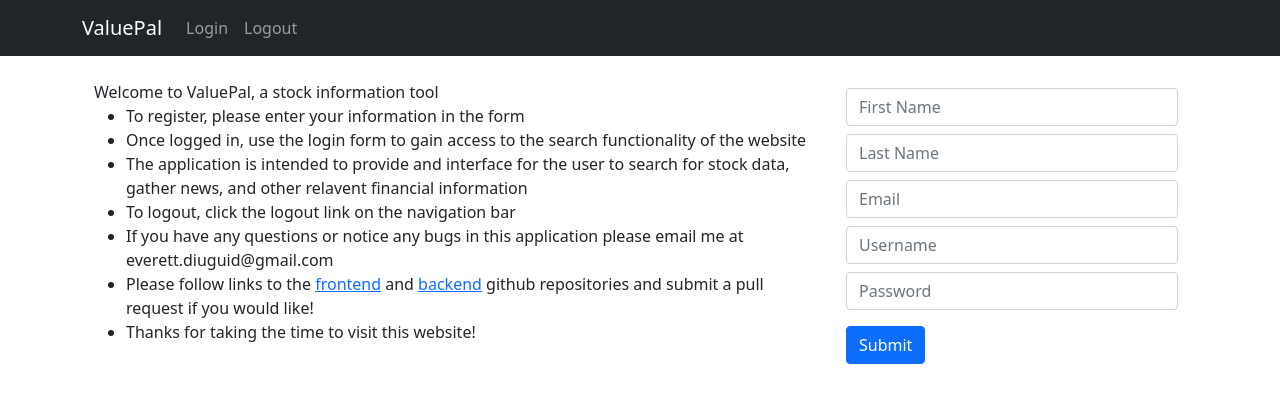
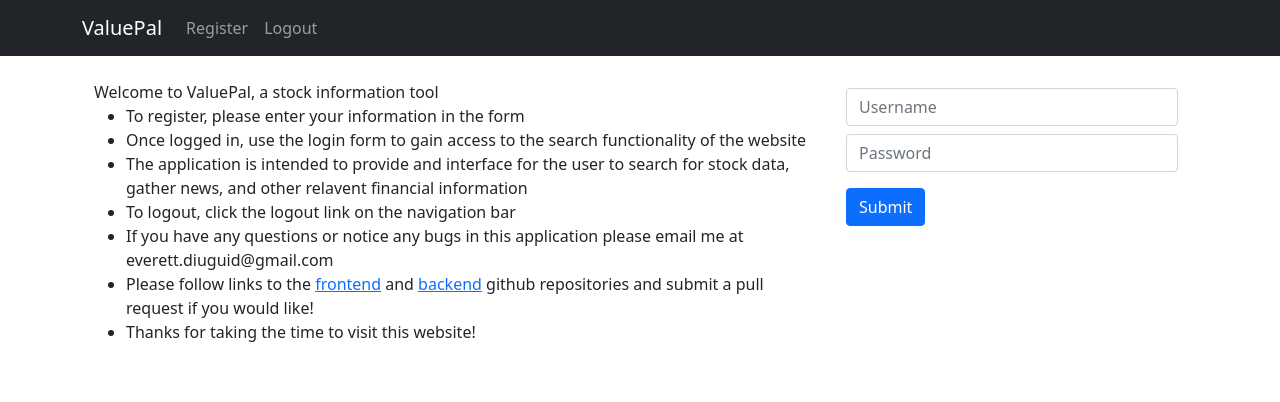
Before and after one commit to diuguide/valuePal-UI, a React (Create React App) app in the folder client/: page / in a window 1280 px wide. Shown: the top 402 px of the page. Built offline with nearby package versions, Linux system fonts and the light colour scheme.

Commit message:
implemented auth slice, login, logout functionality

```diff
--- a/client/src/App.tsx
+++ b/client/src/App.tsx
@@ -1,7 +1,8 @@
 import {Container} from "react-bootstrap";
 import Register from "./components/Auth/Register";
 import Login from "./components/Auth/Login";
-import Main from "./components/Main/Welcome";
+import Welcome from "./components/Main/Welcome";
+import Main from "./components/Main/Main";
 import {BrowserRouter as Router, Switch, Route} from "react-router-dom";
 import './App.css';
 import NavBar from "./components/Navigation/NavBar";
@@ -12,9 +13,10 @@ function App() {
       <NavBar />
       <Container>
         <Switch>
-          <Route exact path="/" component={Main}></Route>
+          <Route exact path="/" component={Welcome}></Route>
           <Route exact path="/login" component={Login}></Route>
           <Route exact path="/register" component={Register}></Route>
+          <Route exact path="/main" component={Main}></Route>
         </Switch>
       </Container>
     </Router>
--- a/client/src/app/store.ts
+++ b/client/src/app/store.ts
@@ -1,9 +1,11 @@
 import { configureStore, ThunkAction, Action } from '@reduxjs/toolkit';
 import errorReducer from "../slice/error/errorSlice";
+import authReducer from "../slice/auth/authSlice";
 
 export const store = configureStore({
   reducer: {
-    error: errorReducer
+    error: errorReducer,
+    auth: authReducer
   },
 });
 
--- a/client/src/components/Auth/Login.tsx
+++ b/client/src/components/Auth/Login.tsx
@@ -1,9 +1,20 @@
-import { Row, Col, Form, Button } from "react-bootstrap";
+import { Row, Col, Form, Button, Alert } from "react-bootstrap";
 import { loginUser } from "../../utilities/auth";
-import { yahoo } from "../../utilities/stockData";
+import { useAppDispatch, useAppSelector } from "../../app/hooks";
+import {
+  errorState,
+  showMessage,
+  hideMessage,
+} from "../../slice/error/errorSlice";
+import { isLoading, isLoaded } from "../../slice/auth/authSlice";
 import { useState } from "react";
+import { useHistory } from "react-router";
 
 const Login = () => {
+  const history = useHistory();
+  const error = useAppSelector(errorState);
+  const dispatch = useAppDispatch();
+
   const [loginCreds, setloginCreds] = useState({
     username: "",
     password: "",
@@ -15,19 +26,31 @@ const Login = () => {
   };
 
   const handleClick = () => {
+    dispatch(isLoading());
     loginUser(loginCreds)
       .then((res) => {
-        console.log("response on front end: ", res);
+        setloginCreds({
+          username: "",
+          password: "",
+        });
+        if (res.status === 200) {
+          dispatch(isLoaded(res.headers.authorization));
+          history.push("/main");
+        }
       })
-      .catch((err) => console.error(err));
-      yahoo("tsla");
+      .catch((err) => {
+        dispatch(showMessage(err.response.data));
+        setTimeout(() => {
+          dispatch(hideMessage());
+        }, 5000);
+      });
   };
 
   return (
     <Row>
-      <Col lg={4}>
+      <Col>
         <Form>
-          <Form.Group>
+          <Form.Group className="m-2">
             <Form.Control
               type="text"
               name="username"
@@ -36,7 +59,7 @@ const Login = () => {
               placeholder="Username"
             ></Form.Control>
           </Form.Group>
-          <Form.Group>
+          <Form.Group className="m-2">
             <Form.Control
               type="password"
               name="password"
@@ -45,7 +68,14 @@ const Login = () => {
               placeholder="Password"
             ></Form.Control>
           </Form.Group>
-          <Button onClick={handleClick}>Submit</Button>
+          {error.showMsg && (
+            <Alert className="m-2" variant="danger">
+              {error.msg}
+            </Alert>
+          )}
+          <Button className="m-2" onClick={handleClick}>
+            Submit
+          </Button>
         </Form>
       </Col>
     </Row>
--- a/client/src/components/Auth/Register.tsx
+++ b/client/src/components/Auth/Register.tsx
@@ -1,8 +1,14 @@
-import { Row, Col, Form, Button } from "react-bootstrap";
+import { Row, Col, Form, Button, Alert } from "react-bootstrap";
 import { registerUser } from "../../utilities/auth";
 import { useState } from "react";
+import { useAppDispatch, useAppSelector } from "../../app/hooks";
+import { errorState, showMessage, hideMessage } from "../../slice/error/errorSlice";
 
 const Register = () => {
+
+  const error = useAppSelector(errorState);
+  const dispatch = useAppDispatch();
+
   const [registerCreds, setRegisterCreds] = useState({
     username: "",
     password: "",
@@ -19,9 +25,21 @@ const Register = () => {
   const handleClick = () => {
     registerUser(registerCreds)
       .then((res) => {
+        setRegisterCreds({
+          username: "",
+          password: "",
+          firstName: "",
+          lastName: "",
+          email: "",
+        });
         console.log("response on front end: ", res);
       })
-      .catch((err) => console.error(err));
+      .catch((err) => {
+        dispatch(showMessage(err.response.data));
+        setTimeout(() => {
+          dispatch(hideMessage());
+        }, 5000);
+      });
   };
 
   return (
@@ -73,9 +91,11 @@ const Register = () => {
               placeholder="Password"
             ></Form.Control>
           </Form.Group>
-
+          {error.showMsg &&
+          <Alert className="m-2" variant="danger">{error.msg}</Alert>
+          }
           <Button className="m-2" onClick={handleClick}>
-            Submit
+            Register
           </Button>
         </Form>
       </Col>
--- /dev/null
+++ b/client/src/components/Loader/Loader.tsx
@@ -0,0 +1,14 @@
+import loader from "./loader.gif";
+import { Row, Col } from "react-bootstrap";
+
+const Loader = () => {
+    return (
+        <Row style={{ height: "100%"}} className="d-flex align-content-center">
+            <Col className="d-flex justify-content-center">
+            <img src={loader} alt="loading"></img>
+            </Col>
+        </Row>
+    )
+}
+
+export default Loader;
--- /dev/null
+++ b/client/src/components/Main/Main.tsx
@@ -0,0 +1,27 @@
+import { Row, Col } from "react-bootstrap";
+import { authState } from "../../slice/auth/authSlice";
+import { useAppSelector } from "../../app/hooks";
+
+const Main = () => {
+    const auth = useAppSelector(authState);
+    return(
+        <>
+        {auth.isAuthenticated ?
+        <Row>
+            <Col>
+            <h1>main test</h1>
+            </Col>
+        </Row>
+        :
+        <Row>
+            <Col>
+            <h1>Please log in to view this content!</h1>
+            </Col>
+        </Row>
+        }
+        </>
+
+    )
+}
+
+export default Main;
--- a/client/src/components/Main/Welcome.tsx
+++ b/client/src/components/Main/Welcome.tsx
@@ -1,7 +1,13 @@
 import {Row, Col, Container} from "react-bootstrap";
-import Register from "../Auth/Register";
+import Login from "../Auth/Login";
+import Loader from "../Loader/Loader";
+import { useAppSelector } from "../../app/hooks";
+import { authState } from "../../slice/auth/authSlice";
 
 const Welcome = () => {
+
+    const auth = useAppSelector(authState);
+
     return(
         <Container>
             <Row className="mt-4">
@@ -20,7 +26,7 @@ const Welcome = () => {
                 </div>
                 </Col>
                 <Col lg={4} md={6} xs={11}>
-                    <Register />
+                    {auth.isLoading ? <Loader /> : <Login />}
                 </Col>
             </Row>
         </Container>
--- a/client/src/components/Navigation/NavBar.tsx
+++ b/client/src/components/Navigation/NavBar.tsx
@@ -6,7 +6,7 @@ const NavBar = () => {
       <Container>
         <Navbar.Brand href="/">ValuePal</Navbar.Brand>
         <Nav className="me-auto">
-          <Nav.Link href="/login">Login</Nav.Link>
+          <Nav.Link href="/register">Register</Nav.Link>
           <Nav.Link href="/logout">Logout</Nav.Link>
         </Nav>
       </Container>
--- /dev/null
+++ b/client/src/slice/auth/authSlice.ts
@@ -0,0 +1,56 @@
+import { createSlice, PayloadAction } from "@reduxjs/toolkit";
+import { RootState } from "../../app/store";
+
+interface State {
+    token: String,
+    showLogin: boolean,
+    isLoading: boolean,
+    isLoaded: boolean,
+    isAuthenticated: boolean
+
+}
+
+const initialState : State = {
+    token: "",
+    showLogin: false,
+    isLoading: false,
+    isLoaded: false,
+    isAuthenticated: false
+}
+
+export const authSlice = createSlice({
+    name: "auth",
+    initialState,
+    reducers: {
+        showLogin: (state) => {
+            state.showLogin = true;
+        },
+        hideLogin: (state) => {
+            state.showLogin = false;
+        },
+        isLoading: (state) => {
+            state.isLoading = true;
+            state.isLoaded = false;
+        },
+        isLoaded: (state, action: PayloadAction<String>) => {
+            state.isLoading = false;
+            state.isLoaded = true;
+            state.showLogin = false;
+            state.token = action.payload;
+            state.isAuthenticated = true;
+        },
+        logout: (state) => {
+            state.token = "";
+            state.showLogin = true;
+            state.isLoaded = false;
+            state.isAuthenticated = false;
+            state.isLoading = false;
+        }
+    }
+})
+
+export const { showLogin, hideLogin, isLoading, isLoaded, logout} = authSlice.actions;
+
+export const authState = (state : RootState) => state.auth;
+
+export default authSlice.reducer;
```
Also changed, not shown: client/src/components/Loader/loader.gif (added).
